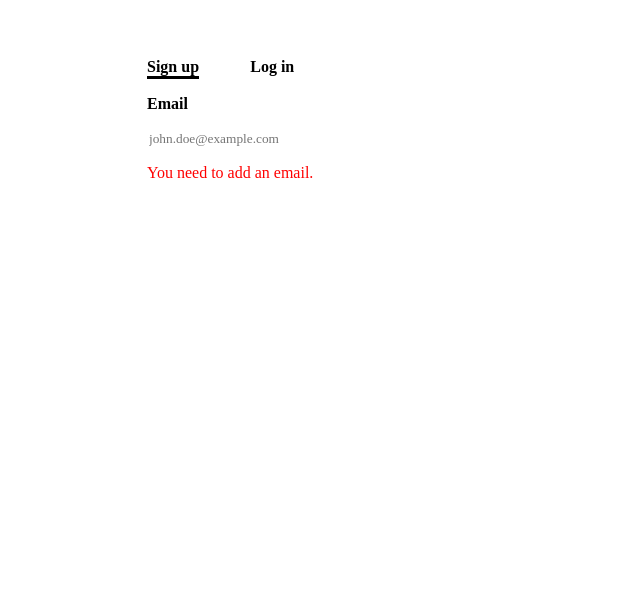
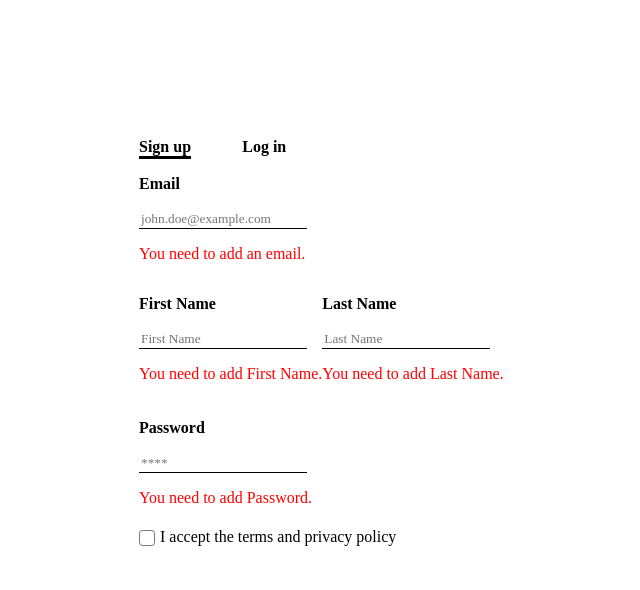
Before and after one commit to slobodan-rs/test, a React (Create React App) app: page / in a window 1280 px wide. Shown: the part 210-800 px from the top of the page, without its empty margins (405-1045 px from the left). Built offline with nearby package versions, Linux system fonts and the light colour scheme.

Commit message:
Signup Form

```diff
--- a/src/Login.jsx
+++ b/src/Login.jsx
@@ -6,8 +6,7 @@ const LoginWrapper = styled.div`
   opacity: 1;
 `
 const LoginAroundCanvas = styled.div`
-  width: 100vw;
-  height: 100vh;
+  height: 120vh;
   display: flex;
   justify-content: center;
   align-items: center;
@@ -37,12 +36,138 @@ const EmailTitle = styled.p`
   font-weight: bold;
 `
 const EmailInput = styled.input`
-  border: none;
-  width: 80%;
+border-top: none;
+border-right: none;
+border-left: none;
+border-bottom: 1px solid black;
 `
 const EmailBottomText = styled.p`
   color: red;
 `
+
+const FLnameContainer = styled.div`
+  clear: both;
+  display: inline-block;
+  overflow: hidden;
+  white-space: nowrap;
+`
+
+const FirstnameContainer = styled.div`
+display: inline-block;
+
+`
+const FirstnameTitle = styled.p`
+  font-weight: bold;
+`
+const FirstnameInput = styled.input`
+border-top: none;
+border-right: none;
+border-left: none;
+border-bottom: 1px solid black;
+`
+const FirstnameBottomText = styled.p`
+  color: red;
+`
+
+
+const LastnameContainer = styled.div`
+display: inline-block;
+
+`
+const LastnameTitle = styled.p`
+  font-weight: bold;
+`
+
+const LastnameInput = styled.input`
+border-top: none;
+border-right: none;
+border-left: none;
+border-bottom: 1px solid black;
+`
+const LastnameBottomText = styled.p`
+  color: red;
+`
+
+const PasswordContainer = styled.div`
+display: inline-block;
+
+`
+const PasswordTitle = styled.p`
+  font-weight: bold;
+`
+
+const PasswordInput = styled.input`
+  border-top: none;
+  border-right: none;
+  border-left: none;
+  border-bottom: 1px solid black;
+`
+const PasswordBottomText = styled.p`
+  color: red;
+`
+
+const RadioContainer = styled.div`
+  display: inline-block;
+`
+
+const RadioMark = styled.span`
+  display: inline-block;
+  position: relative;
+  border: 1px solid #777777;
+  width: 14px;
+  height: 14px;
+  left: 0;
+  border-radius: 20%;
+  margin-right: 5px;
+  vertical-align: middle;
+  &::after {
+    content: '';
+    display: block;
+    width: 0;
+    height: 0;
+    border-radius: 50%;
+    background-color: blue;
+    opacity: 0;
+    left: 50%;
+    top: 50%;
+    position: absolute;
+    transition: all 110ms;
+  }
+`
+
+const RadioInput = styled.input`
+  position: absolute;
+  visibility: hidden;
+  display: none;
+  &:checked + ${RadioMark} {
+    &::after {
+      content: '';
+      display: block;
+      width: 15px;
+      height: 10px;
+      opacity: 1;
+      left: 12%;
+      top: 12%;
+    }
+  }
+`
+const Radiolabel = styled.label`
+  display: flex;
+  cursor: pointer;
+  padding: 5px 10px 5px 0;
+  position: relative;
+  clear: both;
+  display: inline-block;
+  overflow: hidden;
+  white-space: nowrap;
+  ${props =>
+  props.disabled &&
+  `
+    cursor: not-allowed;
+    opacity: 0.4;
+  `}
+`
+
 
 export const Login = () => {
   const [textInField, setTextInField] = React.useState(null)
@@ -50,6 +175,7 @@ export const Login = () => {
     <LoginWrapper>
       <LoginAroundCanvas>
         <LoginDiv>
+
           <LoginHeader>
             <LoginHeaderSignUp active={true}>Sign up</LoginHeaderSignUp>
             <LoginHeaderLogIn>Log in</LoginHeaderLogIn>
@@ -65,6 +191,53 @@ export const Login = () => {
               {!textInField && `You need to add an email.`}
             </EmailBottomText>
           </EmailContainer>
+          <FLnameContainer>
+          <FirstnameContainer>
+            <FirstnameTitle>First Name</FirstnameTitle>
+            <FirstnameInput
+              type='text'
+              placeholder='First Name'
+              onChange={(e) => setTextInField(e.target.value)}
+            >
+            </FirstnameInput>{' '}
+            <FirstnameBottomText>
+              {!textInField && `You need to add First Name.`}
+            </FirstnameBottomText>
+          </FirstnameContainer>
+
+          <LastnameContainer>
+            <LastnameTitle>Last Name</LastnameTitle>
+            <LastnameInput
+              type='text'
+              placeholder='Last Name'
+              onChange={(e) => setTextInField(e.target.value)}
+            >
+            </LastnameInput>{' '}
+            <LastnameBottomText>
+              {!textInField && `You need to add Last Name.`}
+            </LastnameBottomText>
+          </LastnameContainer>
+          </FLnameContainer>
+
+          <PasswordContainer>
+            <PasswordTitle>Password</PasswordTitle>
+            <PasswordInput
+              type='password'
+              placeholder='****'
+              onChange={(e) => setTextInField(e.target.value)}
+            >
+            </PasswordInput>{' '}
+            <PasswordBottomText>
+              {!textInField && `You need to add Password.`}
+            </PasswordBottomText>
+          </PasswordContainer>
+          <RadioContainer>
+            <Radiolabel>
+              <RadioInput name="name" type="radio" />
+              <RadioMark />
+              I accept the terms and privacy policy
+            </Radiolabel>
+          </RadioContainer>
         </LoginDiv>
       </LoginAroundCanvas>
     </LoginWrapper>
```
Also changed, not shown: src/Radio.jsx (added, +32 -0 lines).
